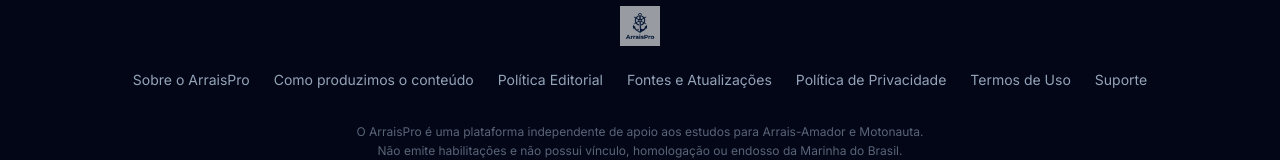
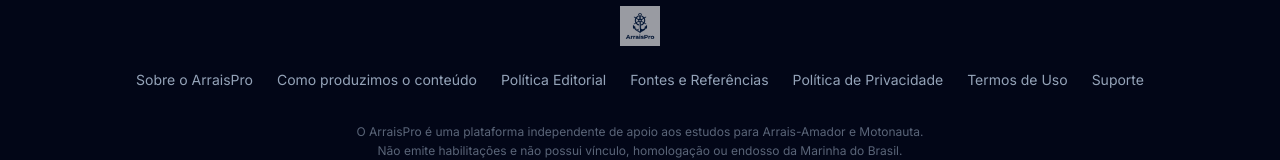
Before and after one commit to luisbrant/SiteArraisPro, a React (Vite) app: page / in a window 1280 px wide. Shown: the part 6707-6867 px from the top of the page. Built offline with nearby package versions, Linux system fonts and the light colour scheme.

Commit message:
style: rename footer link to Fontes e Referencias

```diff
--- a/src/pages/Home.jsx
+++ b/src/pages/Home.jsx
@@ -549,7 +549,7 @@ export default function Home() {
             <Link to="/sobre" className="hover:text-white transition">Sobre o ArraisPro</Link>
             <Link to="/como-produzimos-o-conteudo" className="hover:text-white transition">Como produzimos o conteúdo</Link>
             <Link to="/politica-editorial" className="hover:text-white transition">Política Editorial</Link>
-            <Link to="/fontes-e-atualizacoes" className="hover:text-white transition">Fontes e Atualizações</Link>
+            <Link to="/fontes-e-atualizacoes" className="hover:text-white transition">Fontes e Referências</Link>
             <Link to="/politica-de-privacidade" className="hover:text-white transition">Política de Privacidade</Link>
             <Link to="/termos-de-uso" className="hover:text-white transition">Termos de Uso</Link>
             <Link to="/suporte" className="hover:text-white transition">Suporte</Link>
```
